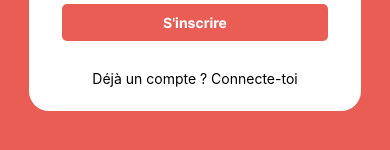
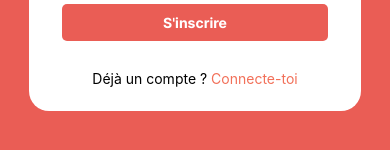
Before and after one commit to NMoumy/Fotosphere, a React Native app: screen /Inscription in a window 390 px wide. Shown: the part 536-686 px from the top of the page. Built offline with nearby package versions, Linux system fonts and the light colour scheme; no server answers.

Commit message:
Modification des boutons

```diff
--- a/app/components/authentification/FormulaireConnexion.js
+++ b/app/components/authentification/FormulaireConnexion.js
@@ -36,7 +36,8 @@ export default function FormulaireConnexion() {
       </TouchableOpacity>
 
       <TouchableOpacity style={styles.boutonInscription} onPress={() => navigation.navigate("Inscription")}>
-        <Text>Nouveau utilisateur ? Inscrit toi</Text>
+        <Text>Nouveau utilisateur ? </Text>
+        <Text style={{color: "#F27059"}}>Inscrit toi</Text>
       </TouchableOpacity>
     </View>
   );
@@ -80,5 +81,8 @@ const styles = StyleSheet.create({
     color: "#fff",
     fontFamily: "Inter-Bold",
   },
-  boutonInscription: {},
+  boutonInscription: {
+    flexDirection: "row",
+    alignItems: "center",
+  },
 });
--- a/app/components/authentification/FormulaireInscription.js
+++ b/app/components/authentification/FormulaireInscription.js
@@ -47,7 +47,8 @@ export default function FormulaireInscription() {
       </TouchableOpacity>
 
       <TouchableOpacity style={styles.boutonConnexion} onPress={() => navigation.navigate("Connexion")}>
-        <Text>Déjà un compte ? Connecte-toi</Text>
+        <Text>Déjà un compte ? </Text>
+        <Text style={{ color: "#F27059" }}>Connecte-toi</Text>
       </TouchableOpacity>
     </View>
   );
@@ -91,5 +92,8 @@ const styles = StyleSheet.create({
     color: "#fff",
     fontFamily: "Inter-Bold",
   },
-  boutonConnexion: {},
+  boutonConnexion: {
+    flexDirection: "row",
+    alignItems: "center",
+  },
 });
```
